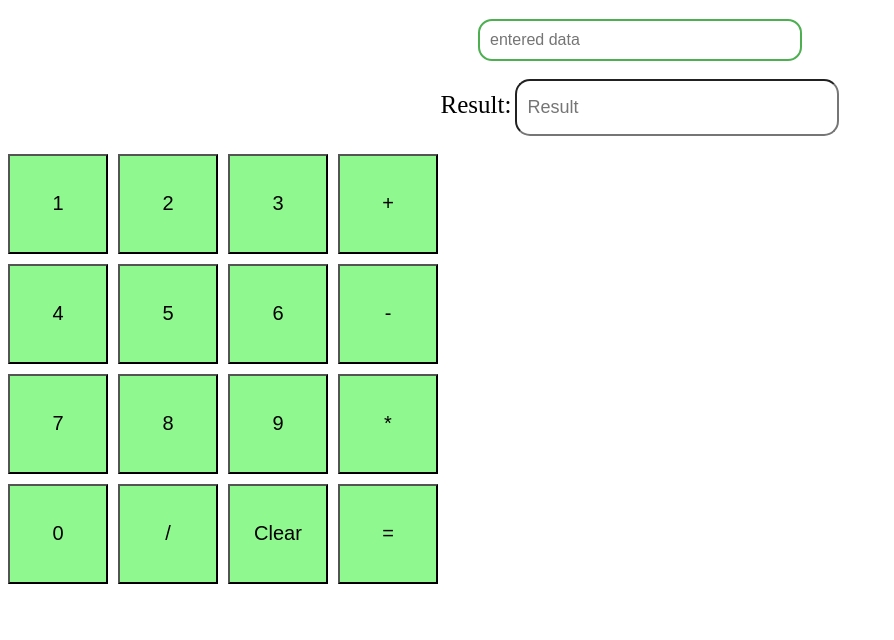
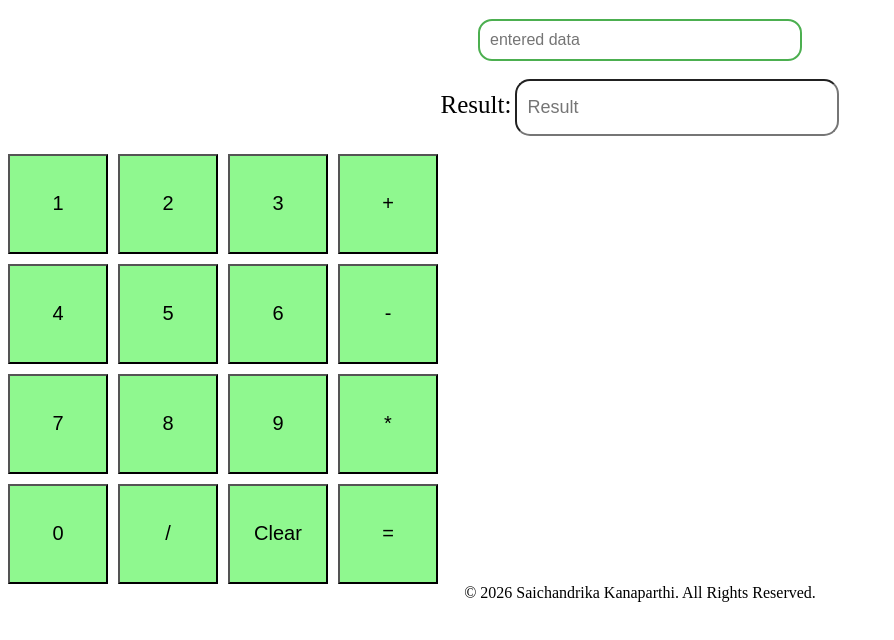
Before and after one commit to chandrikababji/ASBA-Calculator, a plain HTML site: page index.html in a window 1280 px wide. Shown: the part 62-702 px from the top of the page, without its empty margins (0-894 px from the left). Drawn offline with Linux system fonts and the light colour scheme.

Commit message:
added copyright

```diff
--- a/index.html
+++ b/index.html
@@ -45,10 +45,14 @@
   <button onclick="appendToInputbox('/')">/</button>
   <button onclick="cleardata()">Clear</button>
   <button onclick="outputresult()">=</button>
+
 </div>
 
 
-
+<footer>
+    <center>
+      &copy; 2026 Saichandrika Kanaparthi. All Rights Reserved.</center>
+</footer>
 
 <script src="script.js"></script>
 
```
